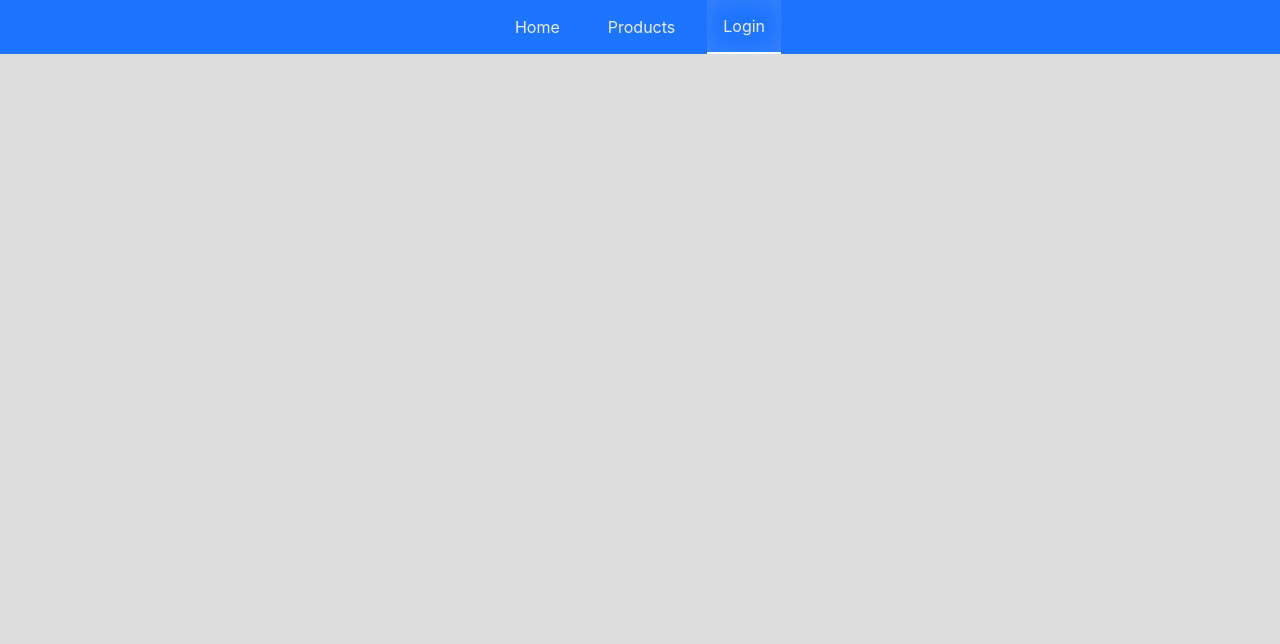
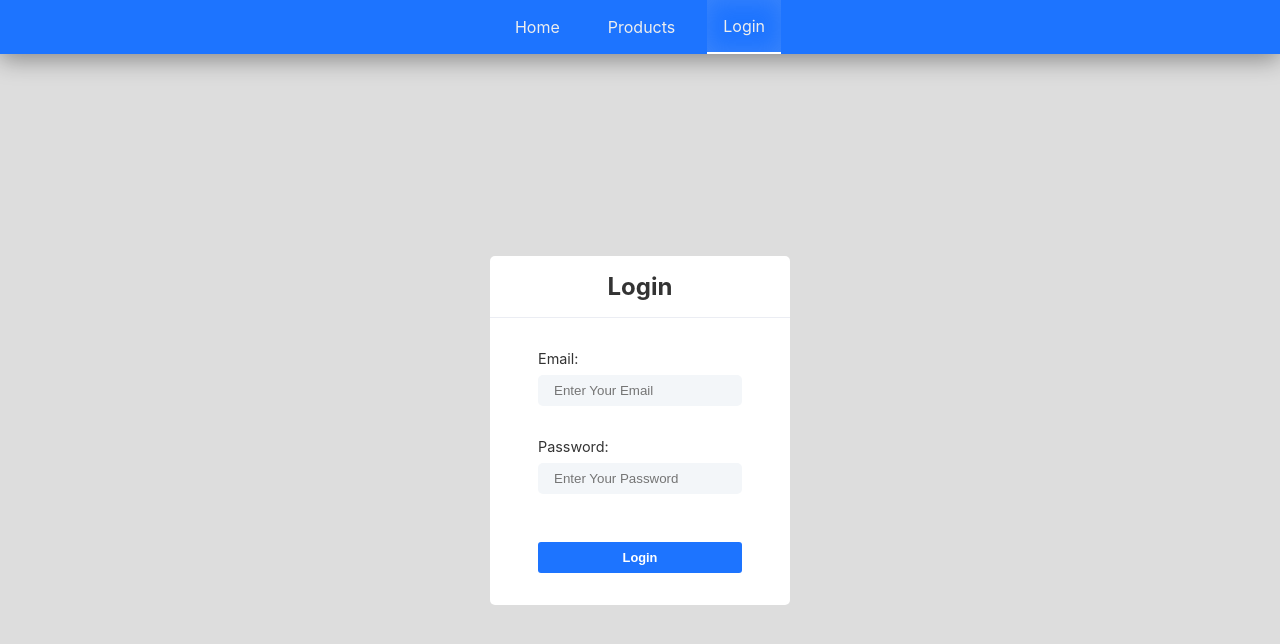
Before and after one commit to ayushkumarbhadani/reactProjects, a React (Create React App) app in the folder shop-e/: page /login in a window 1280 px wide. Shown: the top 644 px of the page. Built offline with nearby package versions, Linux system fonts and the light colour scheme.

Commit message:
working on user Login

```diff
--- a/shop-e/src/App.css
+++ b/shop-e/src/App.css
@@ -34,3 +34,7 @@
 input[type="submit"] {
   cursor: pointer;
 }
+
+main {
+  margin-top: 70px;
+}
--- a/shop-e/src/App.js
+++ b/shop-e/src/App.js
@@ -1,4 +1,5 @@
 import { BrowserRouter, Routes, Route } from "react-router-dom";
+import { useState } from "react";
 import './App.css';
 // import { Link } from "react-router-dom";
 import Nav from "./components/Navbar";
@@ -6,16 +7,19 @@ import Products from "./components/Products";
 import ProductDetail from "./components/ProductDetail";
 import Login from "./components/Login";
 function App() {
+  const [user, setUser] = useState();
   return (
     <BrowserRouter>
       <Nav activeClassName="active" />
+      <main>
         <Routes style={{ marginTop: "60px" }}>
           <Route path="/" element={<div><h1>Home</h1></div>} />
           <Route path="/products" element={<Products />} />
           <Route path="/products/:name/details/:id" element={<ProductDetail />} />
-        <Route path="/login" element={<Login />} />
+          <Route path="/login" element={<Login setUser={setUser} user={user} />} />
           <Route path="*" element={<div><h1>404! Not Found</h1></div>} />
         </Routes>
+      </main>
     </BrowserRouter>
   );
 }
--- a/shop-e/src/components/Login.js
+++ b/shop-e/src/components/Login.js
@@ -1,17 +1,41 @@
+import { useState, useNavigation } from "react";
 import "./login.css";
-const Login = () => {
+const Login = ({ setUser, user }) => {
+    const [isLoggedIn, setIsLoggedIn] = useState()
+    const [tempUserId, setTempUserId] = useState();
+    const [tempUserPassword, setTempUSerPassword] = useState();
+    const loginUser = (e, setUser) => {
+        e.preventDefault();
+        if (tempUserId === "test" && tempUserPassword === "Test1234") {
+            setUser({ name: "Test User", id: "1" });
+            return;
+        }
+        else {
+            alert("Incorrect Email or Password");
+        }
+    }
+    if (user) {
+        // useNavigation("/");
+        alert("User LoggedIn");
+    }
     return (
         <section className="form-wrapper">
-            <form>
-                <label for="email">Email
-                    <input type="text" placeholder="Email" />
+            <form className="login-form" onSubmit={(e) => loginUser(e, setUser)}>
+                <h1 className="login-form-heading">Login</h1>
+                <label>Email:
+                    <input type="text" placeholder="Enter Your Email" onChange={(e) => setTempUserId(e.target.value)} />
                 </label>
-                <label> Password
-                    <input type="password" placeholder="password" />
+                <label> Password:
+                    <input type="password" placeholder="Enter Your Password" onChange={(e) => setTempUSerPassword(e.target.value)} />
                 </label>
+                <div>
+                    <input type="submit" value="Login" className="primary-btn submit-btn" />
+                </div>
             </form>
         </section>
     );
+
+
 }
 
 export default Login;
--- a/shop-e/src/components/Navbar.css
+++ b/shop-e/src/components/Navbar.css
@@ -7,6 +7,7 @@ nav {
     background-color: var(--primary-color);
     position: fixed;
     top: 0;
+    box-shadow: 0 5px 25px rgba(0, 0, 0, 0.4);
 }
 
 nav>* {
--- a/shop-e/src/components/login.css
+++ b/shop-e/src/components/login.css
@@ -1,4 +1,55 @@
 .form-wrapper {
     width: 100%;
     height: 90vh;
+    display: flex;
+    flex-direction: column;
+    align-items: center;
+    justify-content: center;
 }
+
+.login-form {
+    width: 300px;
+    background-color: #fff;
+    padding-bottom: 2rem;
+    border-radius: var(--border-radius, 5px);
+}
+
+.login-form>* {
+    padding-left: 3rem;
+    padding-right: 3rem;
+}
+
+.login-form-heading {
+    text-align: center;
+    padding-bottom: 1rem;
+    margin: 1rem 0 2rem 0;
+    border-bottom: 1px solid #ebedf3;
+}
+
+.login-form label {
+    display: flex;
+    flex-direction: column;
+    gap: .5rem;
+    margin-bottom: 2rem;
+    font-size: .9rem;
+    color: #333;
+}
+
+.login-form input[type="text"],
+.login-form input[type="password"] {
+    width: 100%;
+    padding: .5rem 1rem;
+    border-radius: var(--border-radius, 5px);
+    border: none;
+    background-color: #f3f6f9;
+    outline: none;
+}
+
+.login-form input[type="text"]:focus,
+.login-form input[type="password"]:focus {
+    background-color: #EBEDF3;
+}
+
+.login-form .submit-btn {
+    width: 100%;
+}
```
Lines whose indentation alone changed are shown as unchanged.
